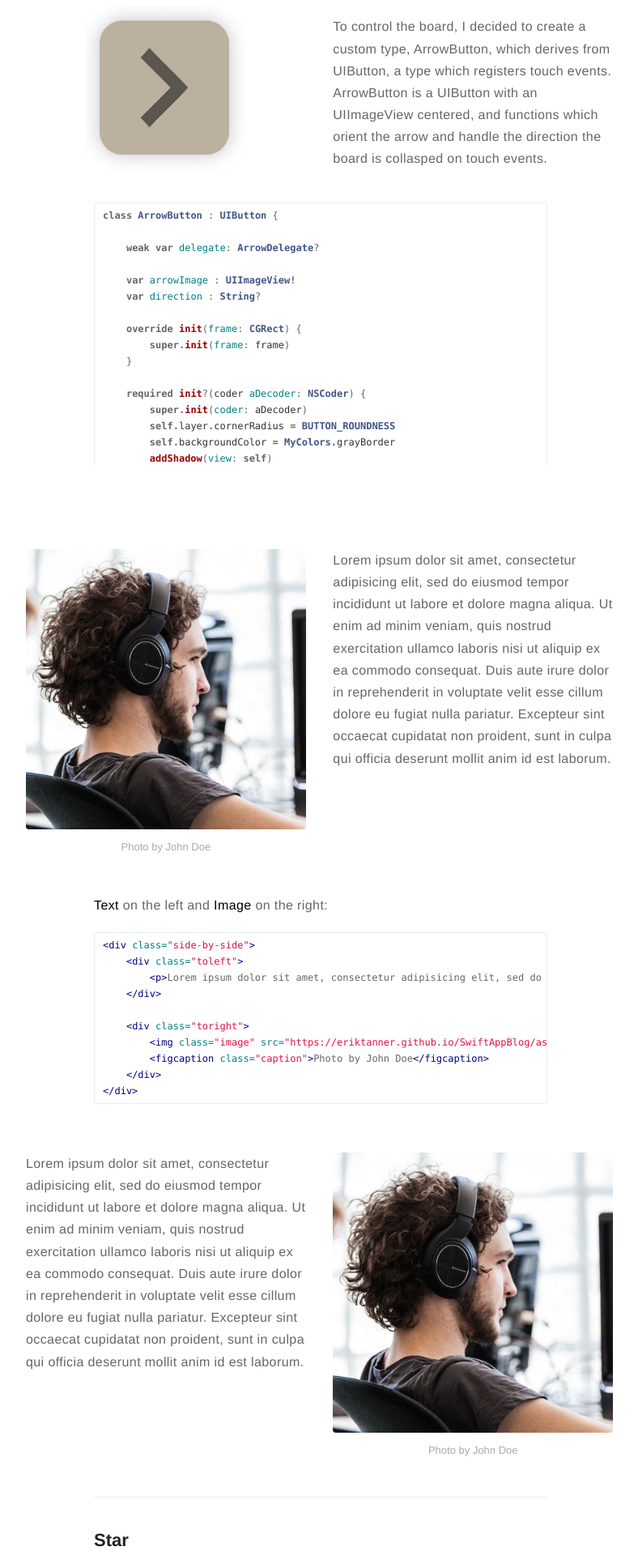
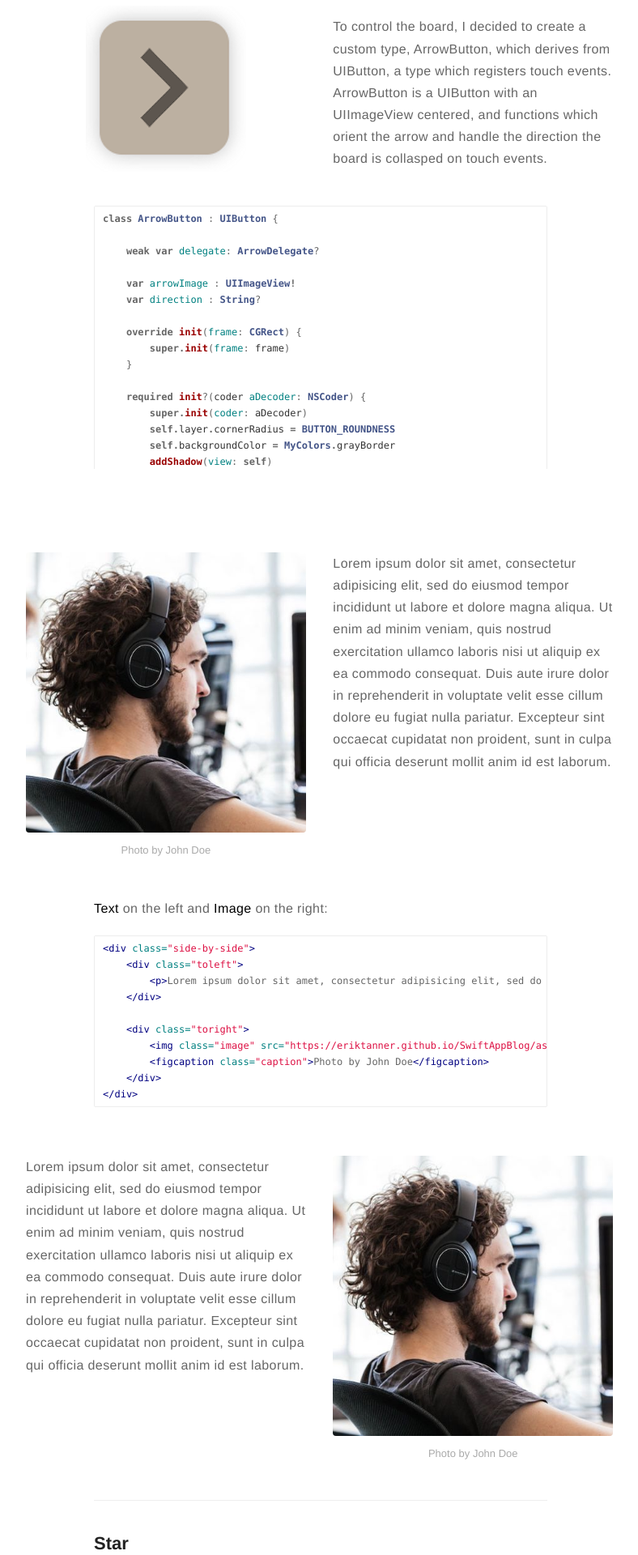
Before and after one commit to eriktanner/SwiftAppBlog, a Jekyll site: the page built from _posts/2019-02-22-2048.markdown, in a window 1280 px wide. Shown: the part 3455-5375 px from the top of the page at 81% size, without its empty margins (244-1032 px from the left). Built offline with Jekyll 4.4.1, drawn with Linux system fonts in a browser that asks for light colours; comment, search, counter and statistics services are not loaded.

Commit message:
ArrowButton

```diff
--- a/_posts/2019-02-22-2048.markdown
+++ b/_posts/2019-02-22-2048.markdown
@@ -141,7 +141,7 @@ class GridButton : UIView {
     </div>
 </div>
 
-<div style="max-height: 325px !important; overflow-y: auto !important;">
+<div style="max-height: 325px !important; overflow-y: auto !important; margin-top: 4px; ">
 {% highlight swift %}
 class ArrowButton : UIButton {
 
```
